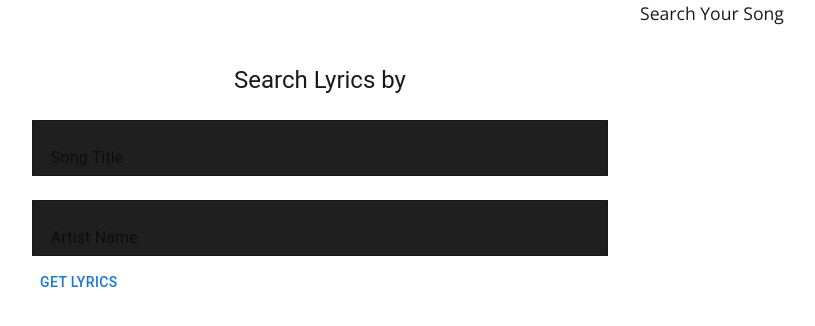
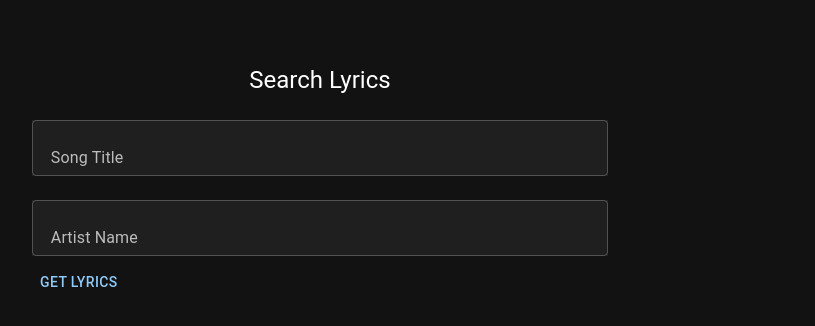
Before and after one commit to moxamadfarax/lyric-library, a React (Create React App) app in the folder client/: page /Search in a window 1280 px wide. Shown: the top 326 px of the page, without its empty margins (0-815 px from the left). Built offline with nearby package versions, Linux system fonts and the light colour scheme.

Commit message:
updated background

```diff
--- a/client/src/pages/Search.js
+++ b/client/src/pages/Search.js
@@ -11,6 +11,22 @@ import TextField from "@mui/material/TextField";
 import { createTheme, ThemeProvider } from "@mui/material/styles";
 import Paper from "@mui/material/Paper";
 import CssBaseline from "@mui/material/CssBaseline";
+
+const theme = createTheme({
+  palette: {
+    mode: "dark",
+    background: {
+      default: "#121212",
+      paper: "#1f1f1f",
+    },
+    primary: {
+      main: "#90caf9",
+    },
+  },
+});
+
+
+
 
 function Search() {
   const [lyrics, setLyrics] = useState("");
@@ -55,7 +71,9 @@ function Search() {
   }, [songTitle, artistName]);
 
   return (
+    <ThemeProvider theme={theme}>
     <Grid container>
+    <CssBaseline />
       <Grid item xs={12} md={6}>
       <Box
             sx={{
@@ -67,7 +85,7 @@ function Search() {
             }}
           >
             <Typography component="h1" variant="h5">
-              Search Lyrics by
+              Search Lyrics
             </Typography>
             <Box
               component="form"
@@ -98,7 +116,7 @@ function Search() {
 
       {isLoading ? renderLoading : console.log("Hello")}
       {!songDetails.title ? (
-        <p>Search Your Song</p>
+        <p></p>
       ) : (
             <Grid item xs={12} md={6}>
             <Card sx={{ maxWidth: 350 }}>
@@ -123,6 +141,7 @@ function Search() {
           )}
 
     </Grid>
+    </ThemeProvider>
   );
 }
 
```
